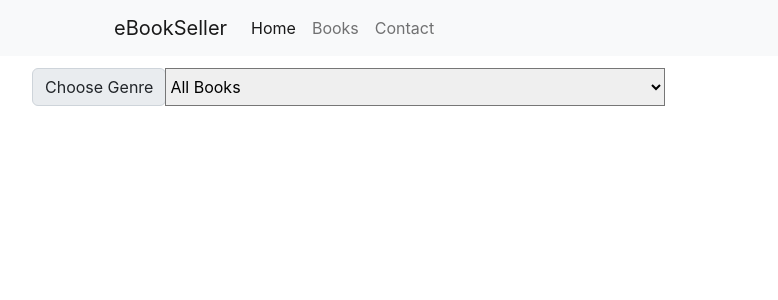
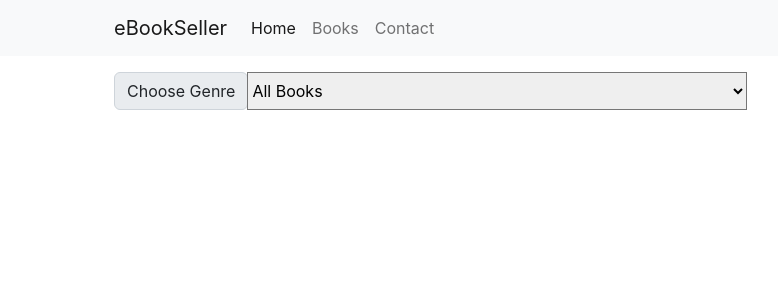
Before and after one commit to atuljha910/ecom_frontend, a React (Create React App) app: page / in a window 1280 px wide. Shown: the top 300 px of the page, without its empty margins (18-796 px from the left). Built offline with nearby package versions, Linux system fonts and the light colour scheme.

Commit message:
learning react

```diff
--- a/src/App.js
+++ b/src/App.js
@@ -7,7 +7,10 @@
   return (
     <>
       <NavBar title = "eBookSeller"/>
+      <div class = "container my-3">
       <Books/>
+      </div>
+
     </>
   );
 }
--- a/src/components/NavBar.js
+++ b/src/components/NavBar.js
@@ -1,6 +1,11 @@
 import React from 'react'
 import PropTypes from 'prop-types'
+
+
 export default function NavBar(props) {
+    const ChangeContentToHome = ()=> {
+
+    }
   return (
     <div>
       <nav class="navbar navbar-expand-lg bg-light">
@@ -12,7 +17,7 @@
     <div class="collapse navbar-collapse" id="navbarSupportedContent">
       <ul class="navbar-nav me-auto mb-2 mb-lg-0">
         <li class="nav-item">
-          <a class="nav-link active" aria-current="page" href="#">Home</a>
+          <a class="nav-link active" aria-current="page" href="#" onClick={ChangeContentToHome}>Home</a>
         </li>
         <li class="nav-item">
           <a class="nav-link" aria-current="page" href="#">Books</a>
```
